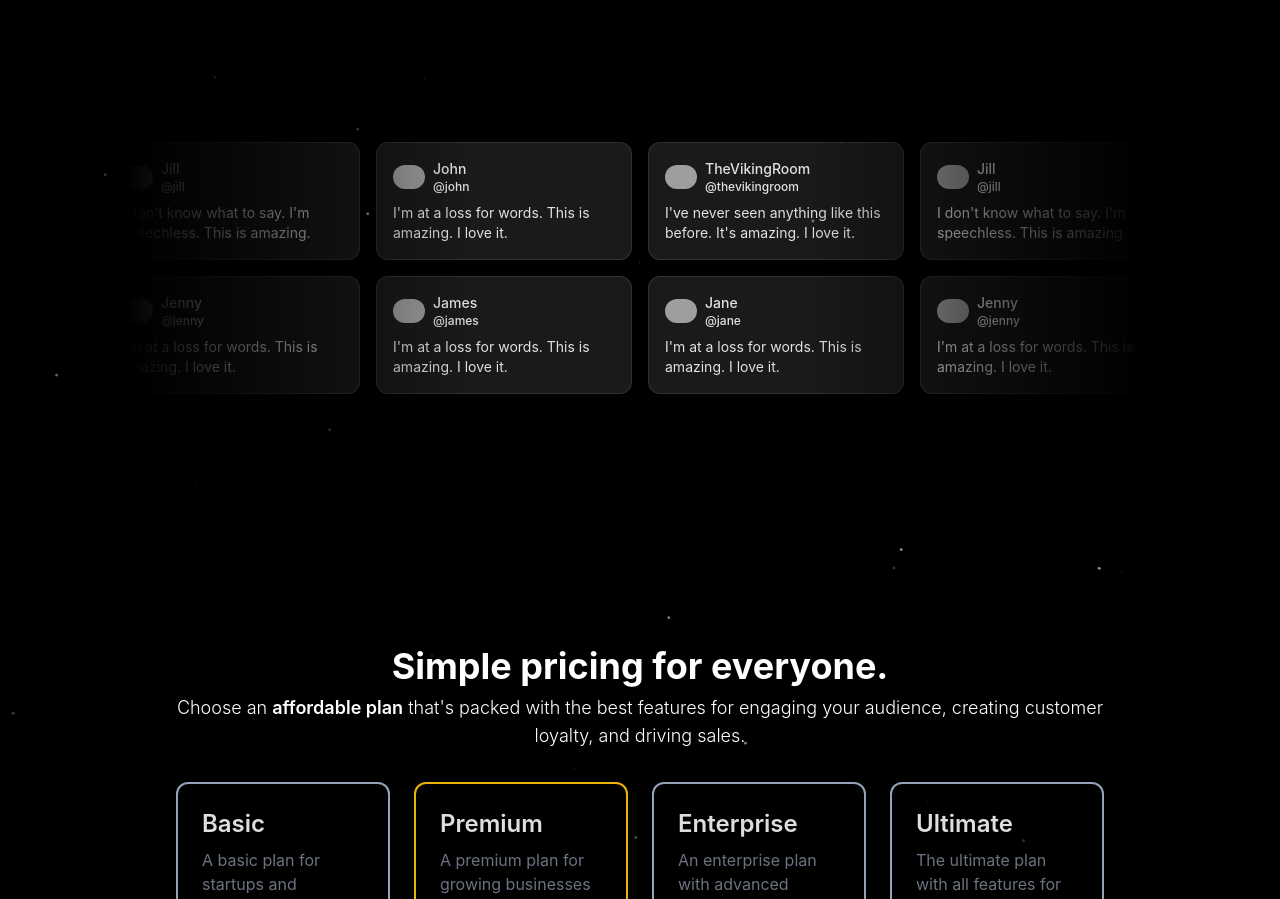
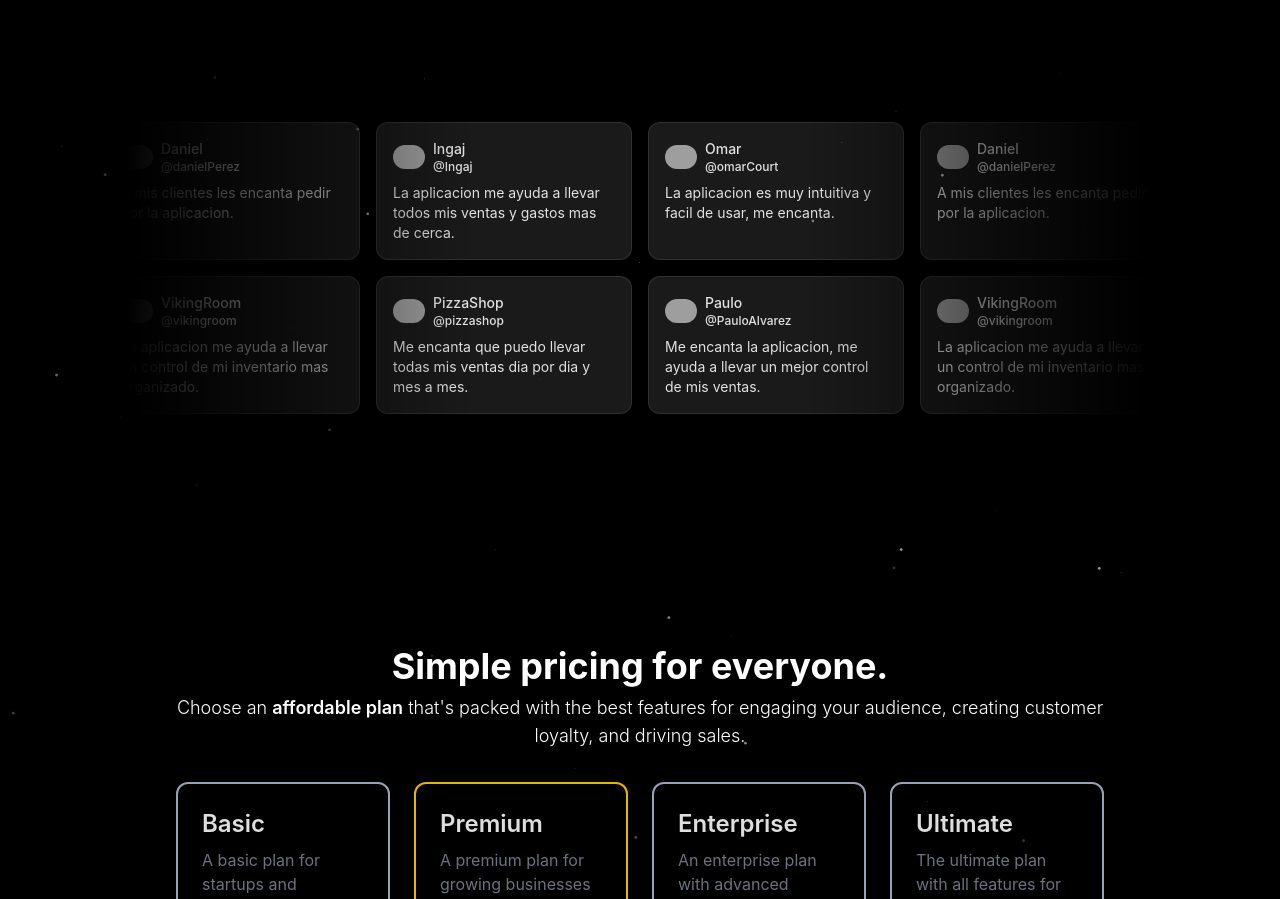
Before and after one commit to Srossiprieto/ScanOrderly, a React (Vite) app: page / in a window 1280 px wide. Shown: the part 940-1839 px from the top of the page. Built offline with nearby package versions, Linux system fonts and the light colour scheme; grey boxes are pictures that could not be loaded.

Commit message:
feat: text-marquee

```diff
--- a/src/components/Marquee/Marquee.tsx
+++ b/src/components/Marquee/Marquee.tsx
@@ -4,40 +4,40 @@ import Marquee from "../Ui/marquee";
 
 const reviews = [
   {
-    name: "TheVikingRoom",
-    username: "@thevikingroom",
-    body: "I've never seen anything like this before. It's amazing. I love it.",
+    name: "Omar",
+    username: "@omarCourt",
+    body: "La aplicacion es muy intuitiva y facil de usar, me encanta.",
     img: "https://avatar.vercel.sh/jack",
   },
   {
-    name: "Jill",
-    username: "@jill",
-    body: "I don't know what to say. I'm speechless. This is amazing.",
+    name: "Daniel",
+    username: "@danielPerez",
+    body: "A mis clientes les encanta pedir por la aplicacion.",
+    img: "https://avatar.vercel.sh/jack",
+  },
+  {
+    name: "Ingaj",
+    username: "@Ingaj",
+    body: "La aplicacion me ayuda a llevar todos mis ventas y gastos mas de cerca.",
+    img: "https://avatar.vercel.sh/jack",
+  },
+  {
+    name: "Paulo",
+    username: "@PauloAlvarez",
+    body: "Me encanta la aplicacion, me ayuda a llevar un mejor control de mis ventas.",
+    img: "https://avatar.vercel.sh/jack",
+  },
+  {
+    name: "VikingRoom",
+    username: "@vikingroom",
+    body: "La aplicacion me ayuda a llevar un control de mi inventario mas organizado.",
     img: "https://avatar.vercel.sh/jill",
   },
   {
-    name: "John",
-    username: "@john",
-    body: "I'm at a loss for words. This is amazing. I love it.",
+    name: "PizzaShop",
+    username: "@pizzashop",
+    body: "Me encanta que puedo llevar todas mis ventas dia por dia y mes a mes.",
     img: "https://avatar.vercel.sh/john",
-  },
-  {
-    name: "Jane",
-    username: "@jane",
-    body: "I'm at a loss for words. This is amazing. I love it.",
-    img: "https://avatar.vercel.sh/jane",
-  },
-  {
-    name: "Jenny",
-    username: "@jenny",
-    body: "I'm at a loss for words. This is amazing. I love it.",
-    img: "https://avatar.vercel.sh/jenny",
-  },
-  {
-    name: "James",
-    username: "@james",
-    body: "I'm at a loss for words. This is amazing. I love it.",
-    img: "https://avatar.vercel.sh/james",
   },
 ];
 
```
